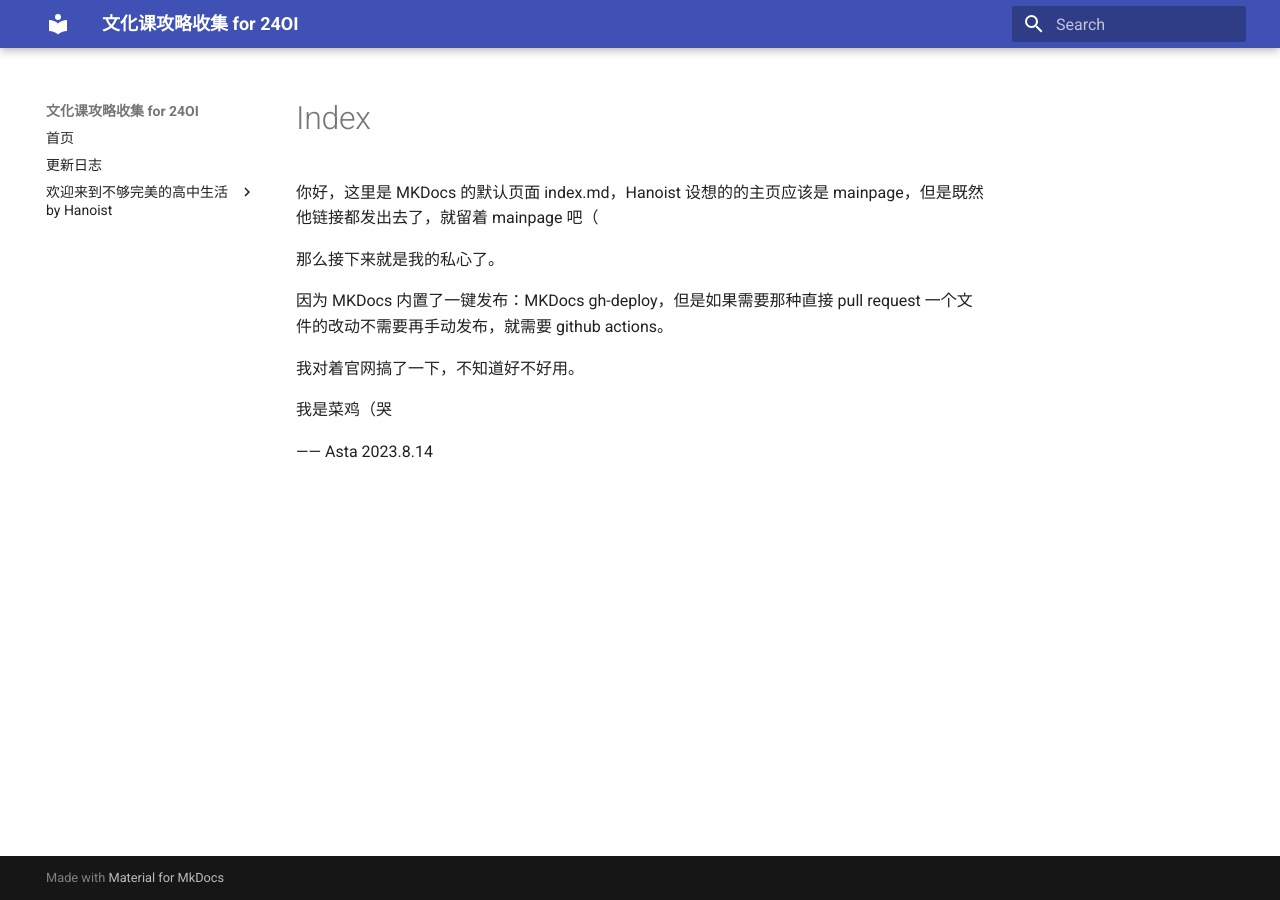
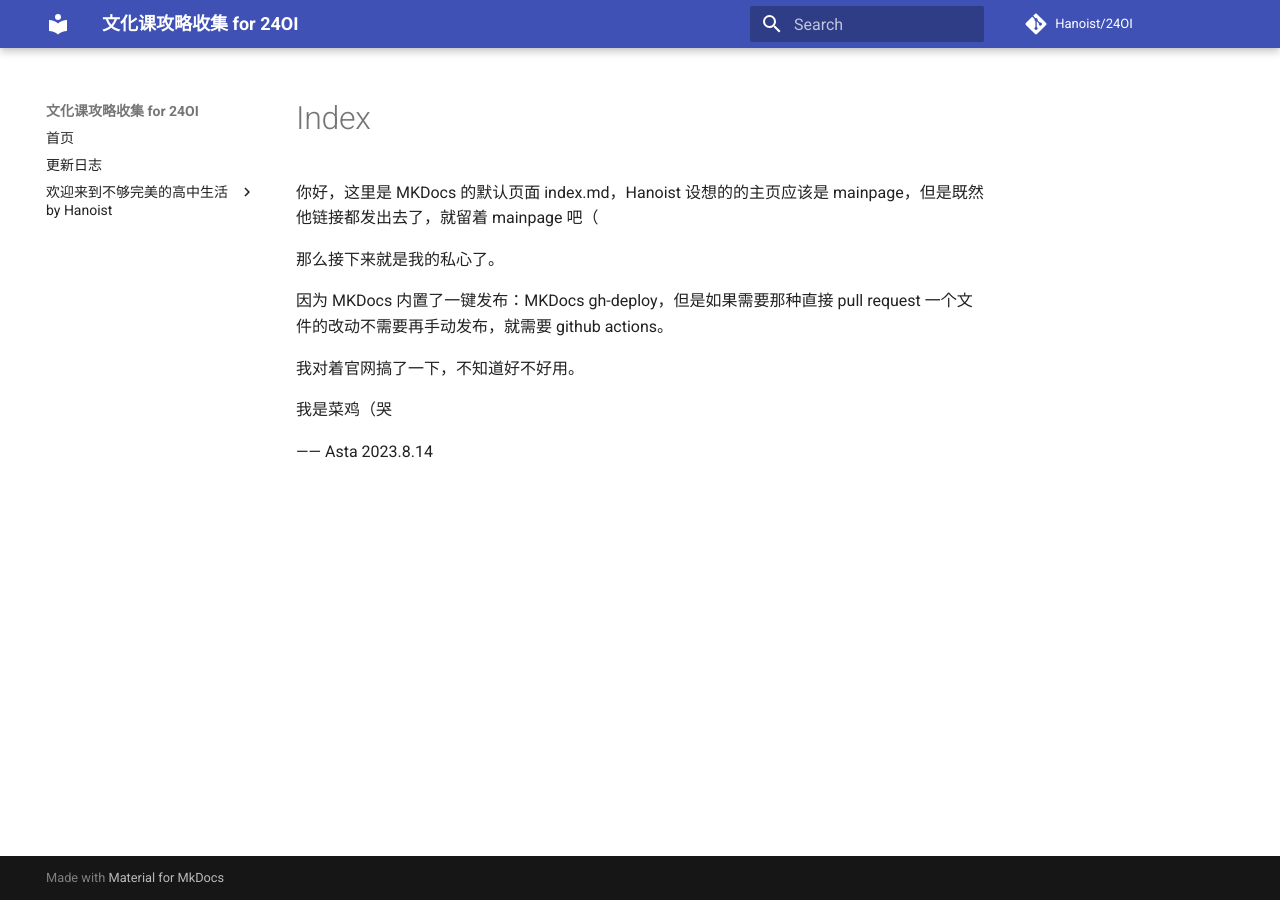
Before and after one commit to 24OI/24OI-whk-guide, an MkDocs documentation site: the page built from docs/index.md, in a window 1280 px wide. Built offline with MkDocs 1.6.1 and Material for MkDocs 9.7.7, drawn with Linux system fonts in a browser that asks for light colours; comment, search, counter and statistics services are not loaded.

Commit message:
Edit mkdocs.yml

```diff
--- a/mkdocs.yml
+++ b/mkdocs.yml
@@ -1,4 +1,8 @@
 site_name: 文化课攻略收集 for 24OI
+
+repo_name: 'Hanoist/24OI'
+repo_url: 'https://github.com/Hanoist/24OI'
+
 nav:
 - 首页: 'mainpage.md'
 - 更新日志: 'log.md'
```
